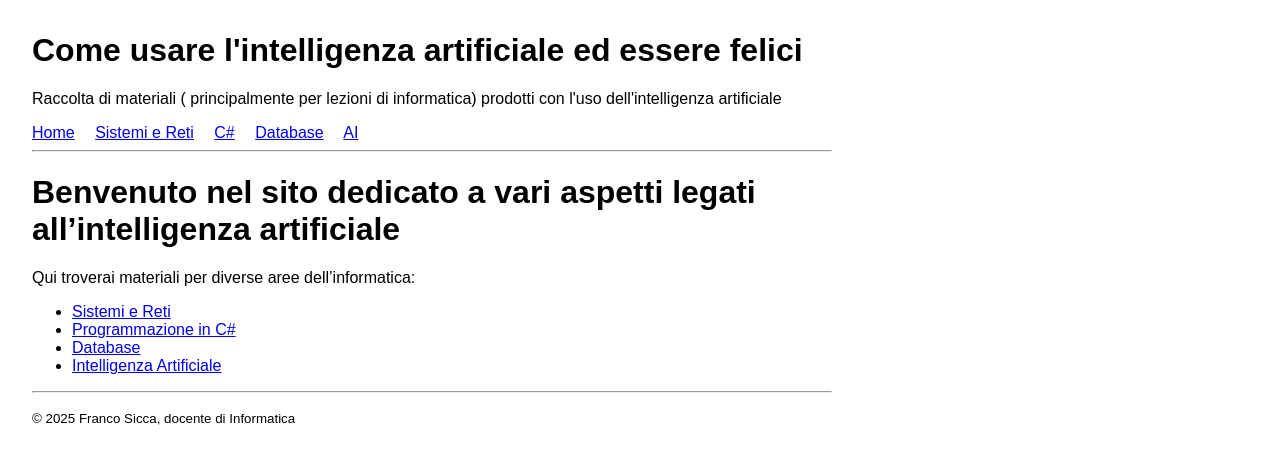
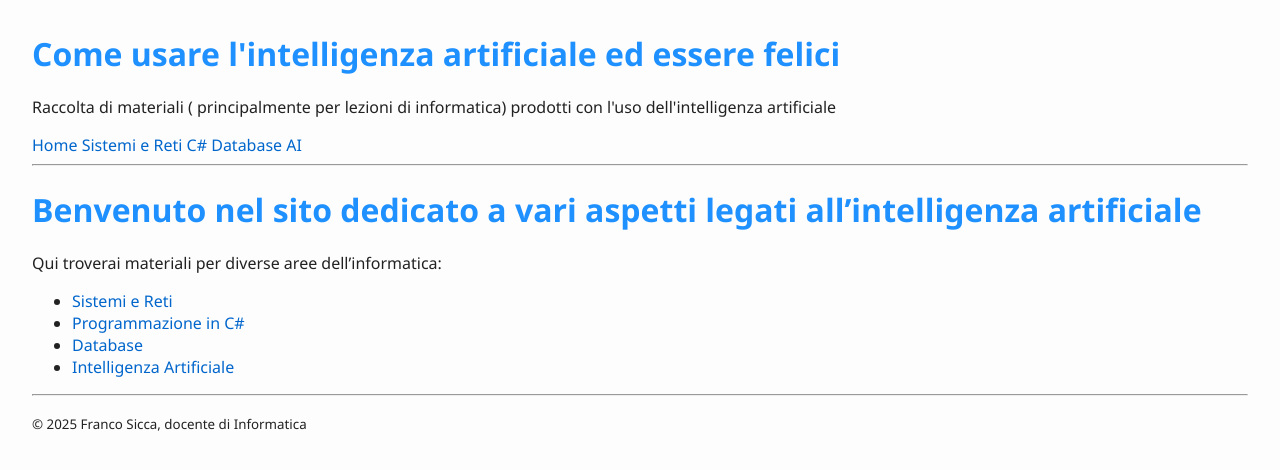
Before and after one commit to franco71to/sicca, a Jekyll site: the page built from index.md, in a window 1280 px wide. Shown: the top 470 px of the page. Built offline with Jekyll 4.4.1, drawn with Linux system fonts in a browser that asks for light colours.

Commit message:
Update default.html

```diff
--- a/_layouts/default.html
+++ b/_layouts/default.html
@@ -3,15 +3,10 @@
   <head>
     <meta charset="UTF-8">
     <title>{{ page.title }} | {{ site.title }}</title>
+    <link rel="stylesheet" href="{{ site.baseurl }}/assets/css/custom.css">
+
     <style>
-      body {
-        font-family: sans-serif;
-        margin: 2rem;
-        max-width: 800px;
-      }
-      nav a {
-        margin-right: 1rem;
-      }
+
     </style>
   </head>
   <body>
```
